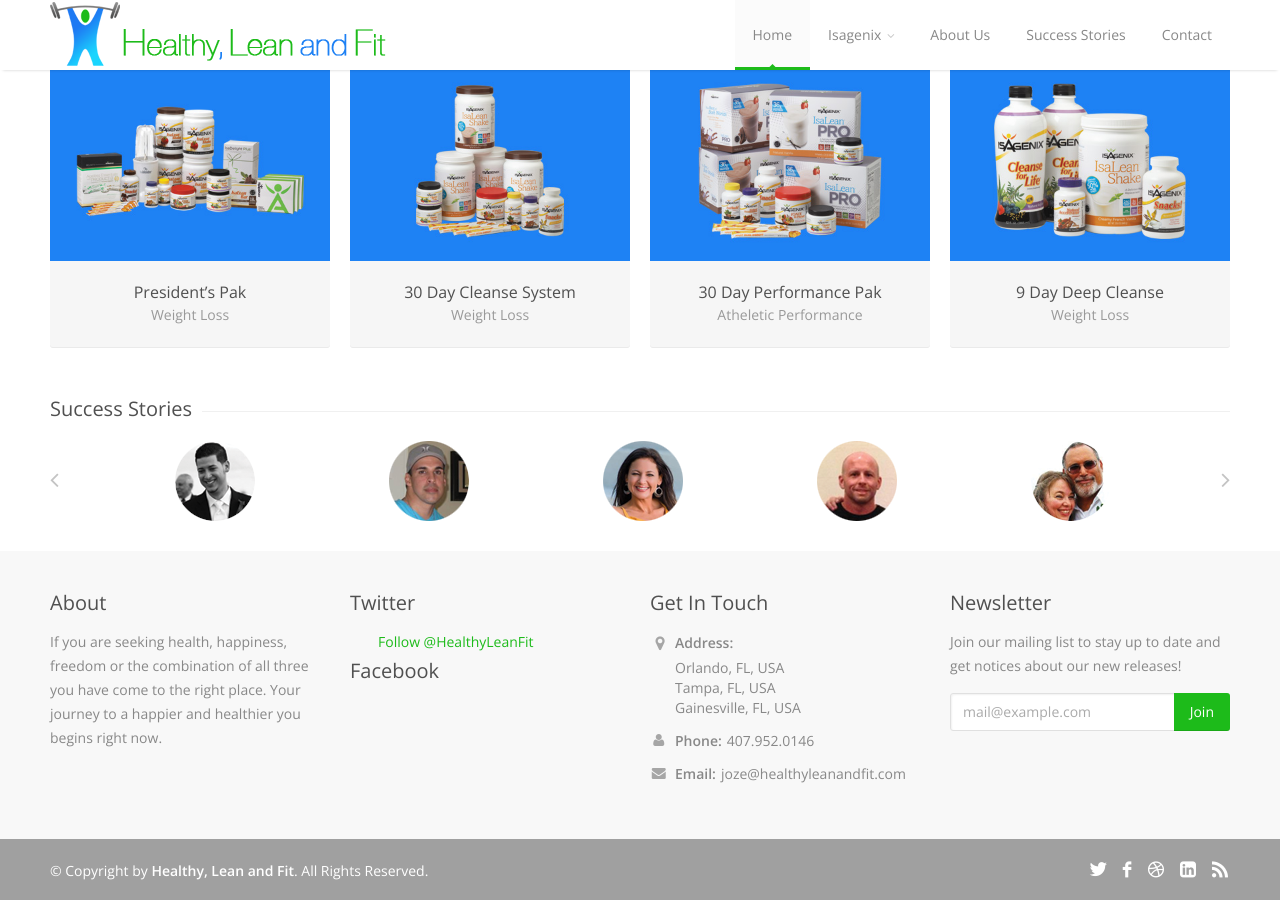
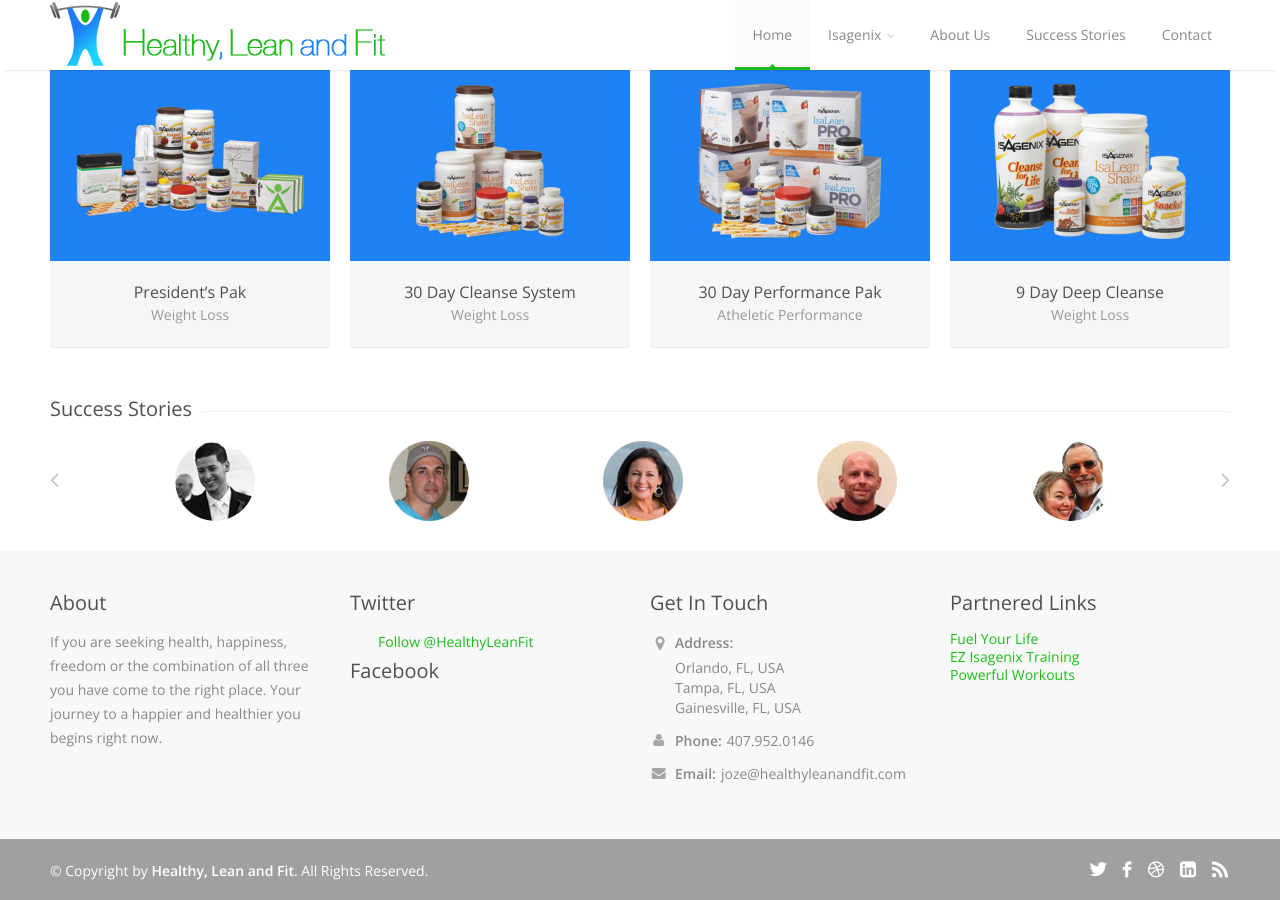
Before and after one commit to jozeperez/hlf, a Jekyll site: the page built from index.html, in a window 1280 px wide and 900 px high, scrolled down 744 px. Built offline with Jekyll 4.4.1, drawn with Linux system fonts in a browser that asks for light colours; comment, search, counter and statistics services are not loaded.

Commit message:
Added partnered links.

```diff
--- a/_includes/footer.html
+++ b/_includes/footer.html
@@ -40,13 +40,17 @@
             </div>
 
             <div class="four columns">
-                <h3>Newsletter</h3>
-                <p>Join our mailing list to stay up to date and get notices about our new releases!</p>
-
+                <h3>Partnered Links</h3>
+                <ul>
+                    <li><a href="http://www.fuelyourlife.tv/">Fuel Your Life</a></li>
+                    <li><a href="http://www.oureztraining.com/">EZ Isagenix Training</a></li>
+                    <li><a href="http://powerfulworkouts.com/">Powerful Workouts</a></li>
+                </ul>
+                <!-- <p>Join our mailing list to stay up to date and get notices about our new releases!</p>
                 <form action="#" method="get">
                     <button class="newsletter-btn" type="submit">Join</button>
                     <input class="newsletter" type="text" onblur="if(this.value=='')this.value='mail@example.com';" onfocus="if(this.value=='mail@example.com')this.value='';" value="mail@example.com" />
-                </form>
+                </form> -->
             </div>
 
         </div>
```
